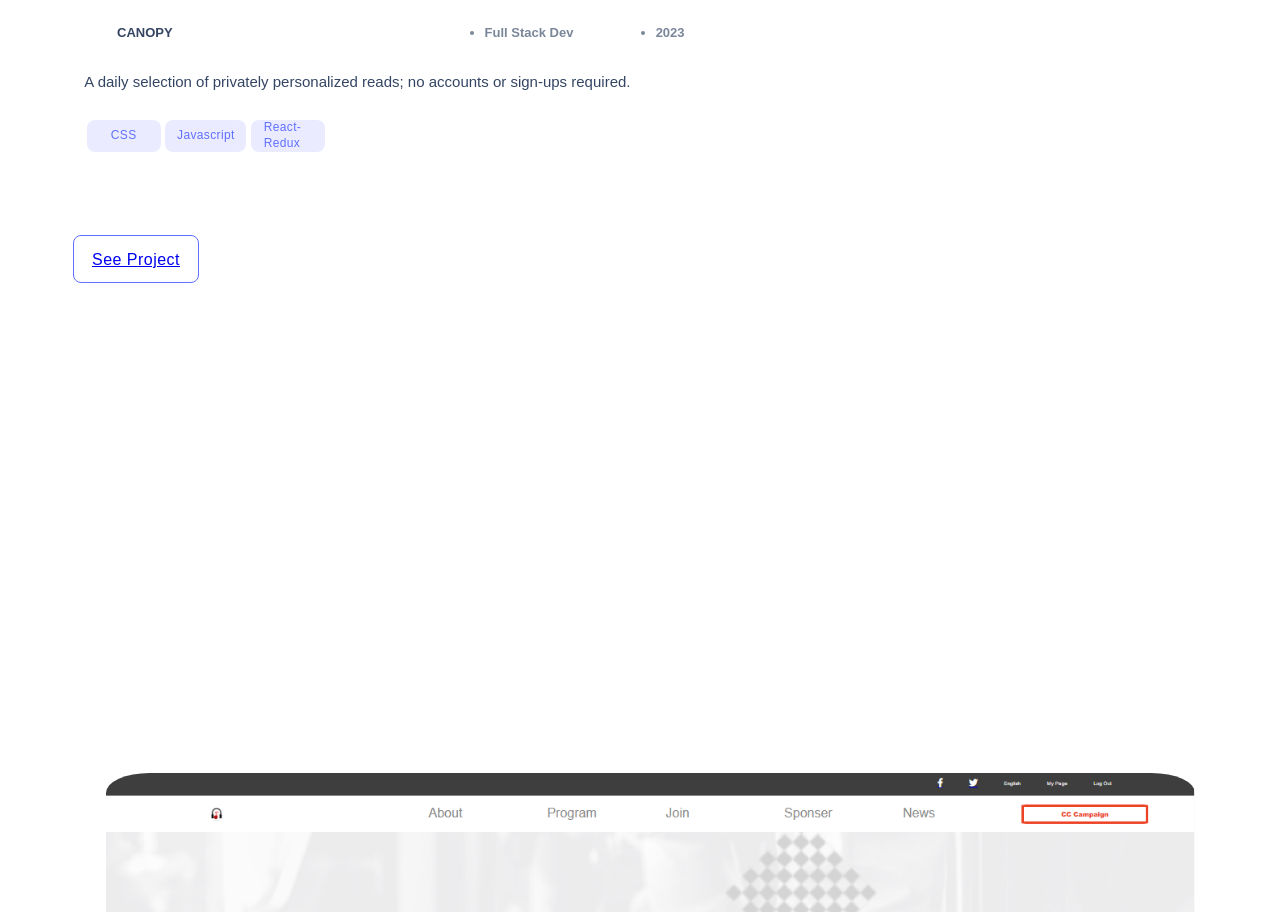
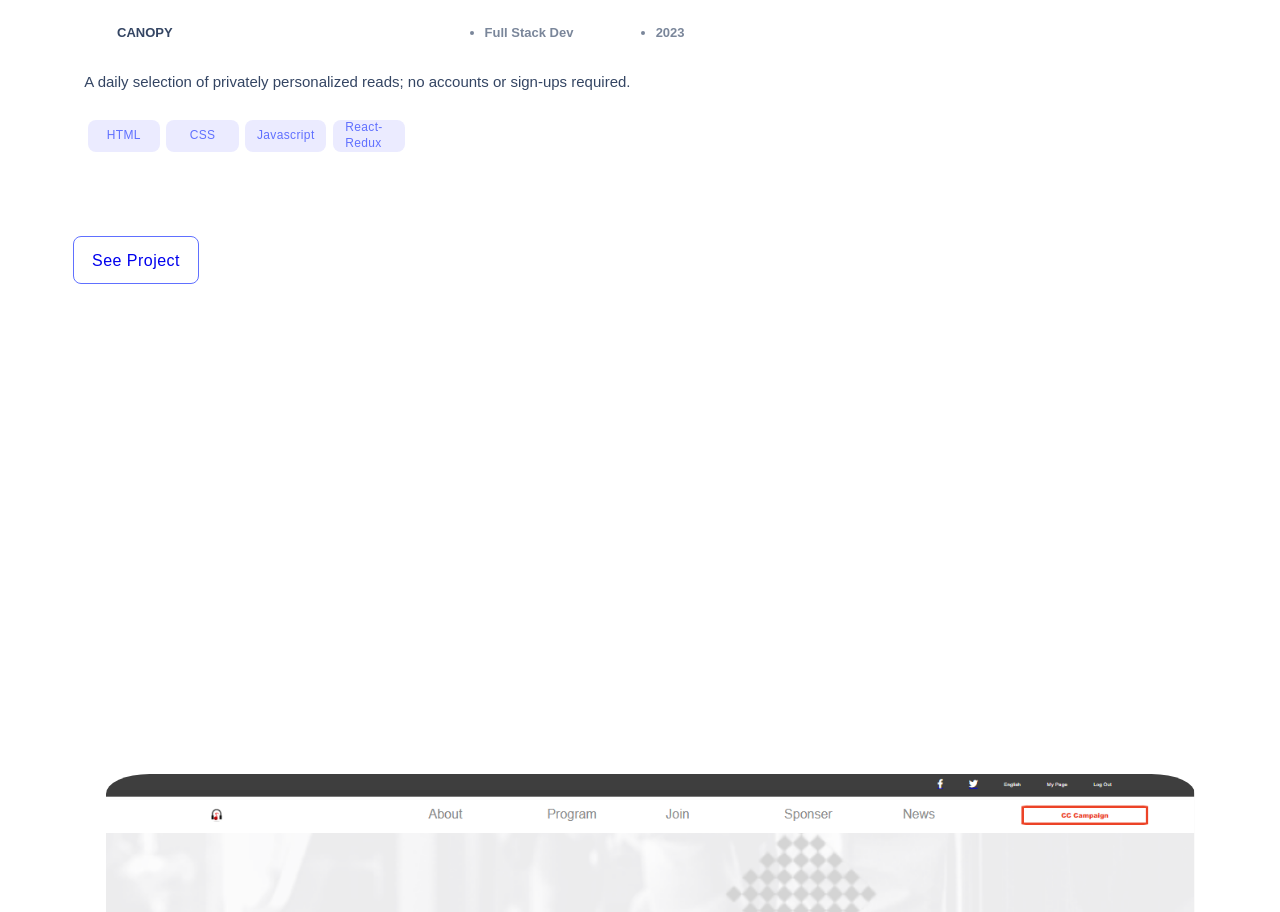
Before and after one commit to HossainAraf/Portfolio, a website: page index.html in a window 1280 px wide. Shown: the part 1674-2586 px from the top of the page. Drawn offline with Linux system fonts and the light colour scheme.

Commit message:
Update text decoration for see project button

```diff
--- a/index.html
+++ b/index.html
@@ -64,7 +64,7 @@
         </div>
         <div class="work-description flex">
           <ul class="flex">
-            <!-- <li class="language-tag flex"><p>HTML</p></li> -->
+            <li class="language-tag flex"><p>HTML</p></li>
             <li class="language-tag flex"><p>CSS</p></li>
             <li class="language-tag flex"><p>Javascript</p></li>
             <li class="language-tag flex"><p>React-Redux</p></li>
--- a/style.css
+++ b/style.css
@@ -195,6 +195,10 @@
   cursor: pointer;
 }
 
+.see-project-btn a {
+  text-decoration: none;
+}
+
 .see-project-btn:hover {
   background-color: #6070ff;
   box-shadow: 0 8px 16px rgba(64, 83, 252, 0.24);
```
